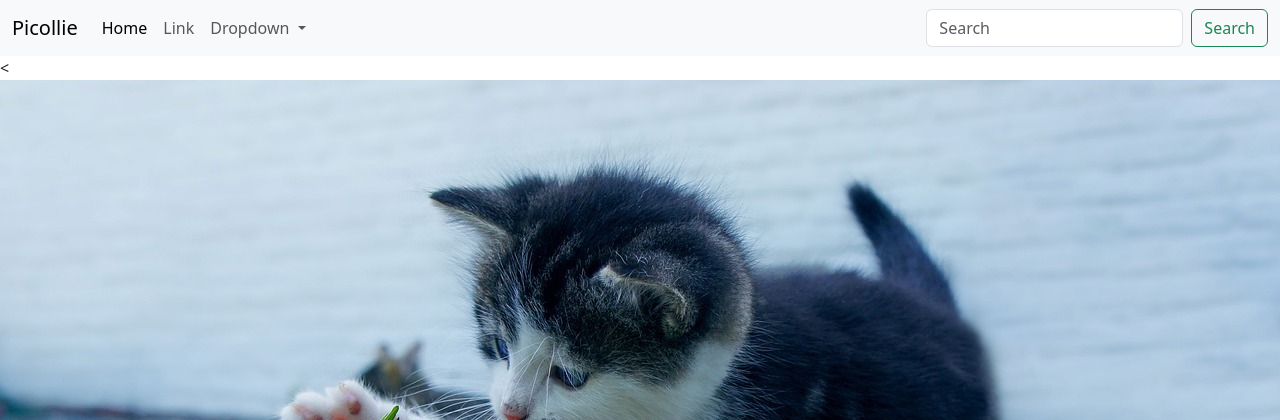
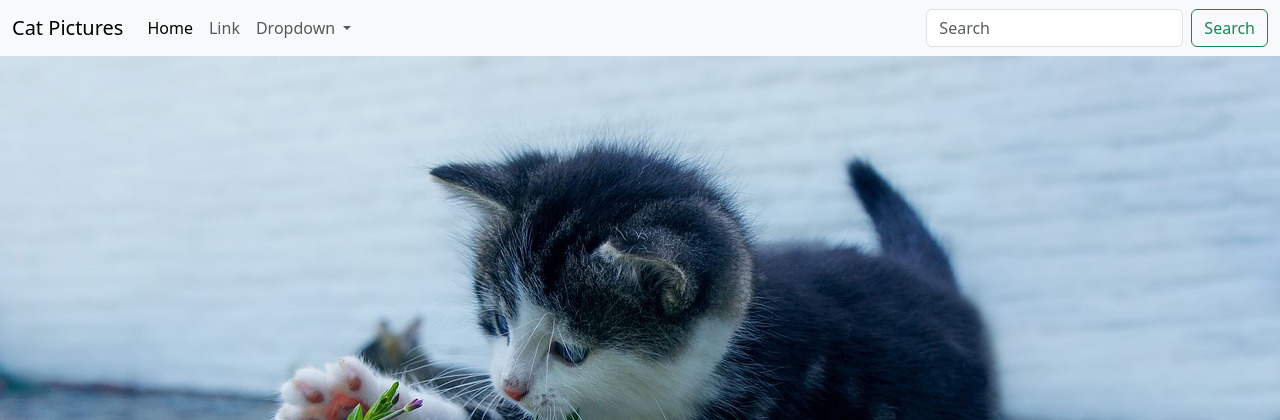
Before and after one commit to Nyxien/DevOps23_Programmering_2, a Flask app: page / in a window 1280 px wide. Shown: the top 420 px of the page. Run offline with Flask 3, Linux system fonts and the light colour scheme.

Commit message:
Template and flask progress

```diff
--- a/lektion_3/application/templates/template.htm
+++ b/lektion_3/application/templates/template.htm
@@ -8,10 +8,9 @@
   </head>
   <body>
 
-
     <nav class="navbar navbar-expand-lg bg-body-tertiary">
         <div class="container-fluid">
-          <a class="navbar-brand" href="#">Picollie</a>
+          <a class="navbar-brand" href="#">Cat Pictures</a>
           <button class="navbar-toggler" type="button" data-bs-toggle="collapse" data-bs-target="#navbarSupportedContent" aria-controls="navbarSupportedContent" aria-expanded="false" aria-label="Toggle navigation">
             <span class="navbar-toggler-icon"></span>
           </button>
@@ -42,7 +41,7 @@
         </div>
       </nav>
 
-    <<div id="carouselExampleAutoplaying" class="carousel slide" data-bs-ride="carousel">
+    <div id="carouselExampleAutoplaying" class="carousel slide" data-bs-ride="carousel">
         <div class="carousel-inner">
           <div class="carousel-item active">
             <img src="..\static\cat1.jpg" class="d-block w-100" alt="...">
```
Also changed, not shown: README.md.
